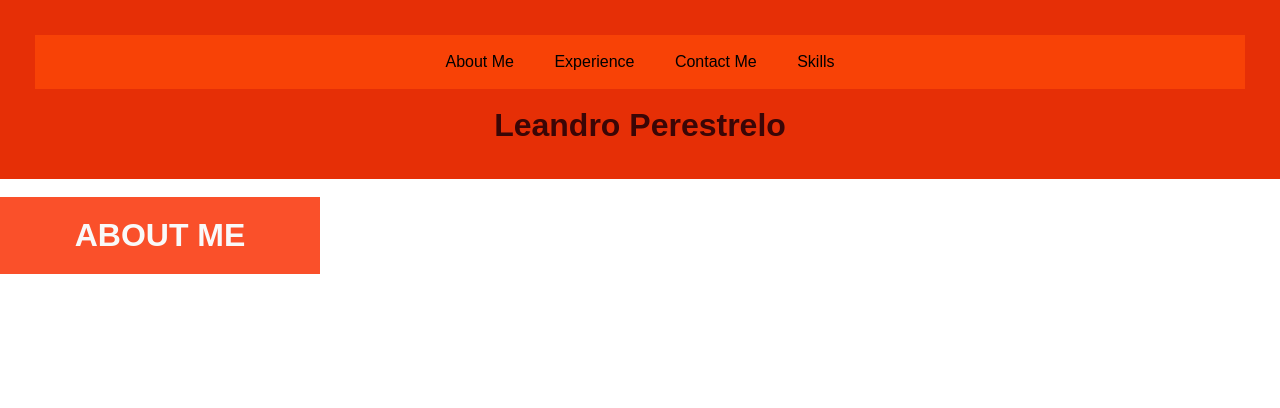
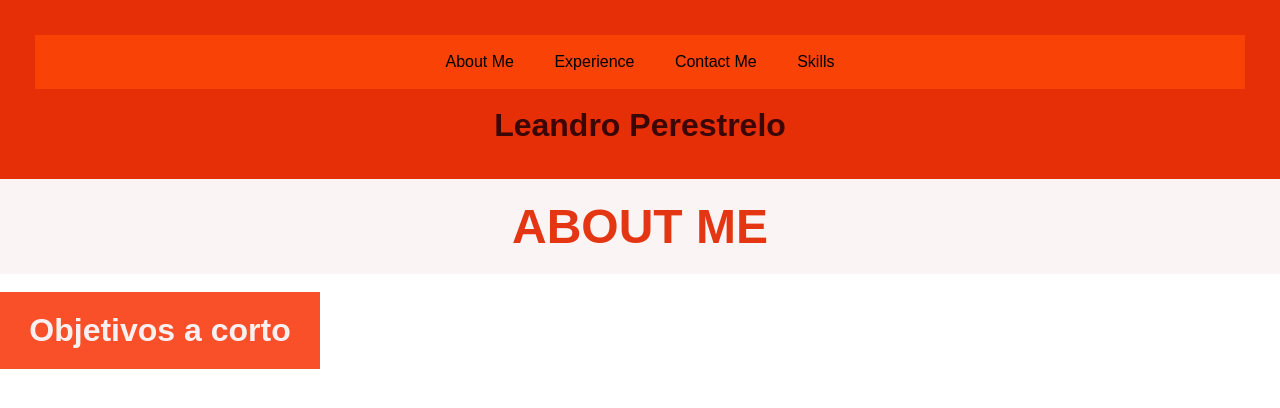
Before and after one commit to leandrop25/Mini-proyecto, a plain HTML site: page index.html in a window 1280 px wide. Drawn offline with Linux system fonts and the light colour scheme.

Commit message:
commit 3

```diff
--- a/index.html
+++ b/index.html
@@ -20,7 +20,8 @@
         <br>
         <h1>Leandro Perestrelo</h1>
     </header>
+    <h1 class="main-title">ABOUT ME</h1>
     <br>
-    <h1 class="main-title">ABOUT ME</h1>
+    <h1 class="main-subtitle">Objetivos a corto</h1>
 </body>
 </html>
--- a/styles.css
+++ b/styles.css
@@ -39,9 +39,17 @@ nav ul li:hover{
 .main-title{
     padding-left: 30px;
     padding: 20px;
+    color: rgb(228, 54, 19);
+    text-align:center;
+    background:#faf5f4;
+    font-size:300%;
+}
+
+.main-subtitle{
+    padding-left: 30px;
+    padding: 20px;
     width: 25%;
-    color: rgb(249, 249, 249);
+    color: rgb(249, 241, 241);
     text-align:center;
     background:#fa502a;
-
 }
```
